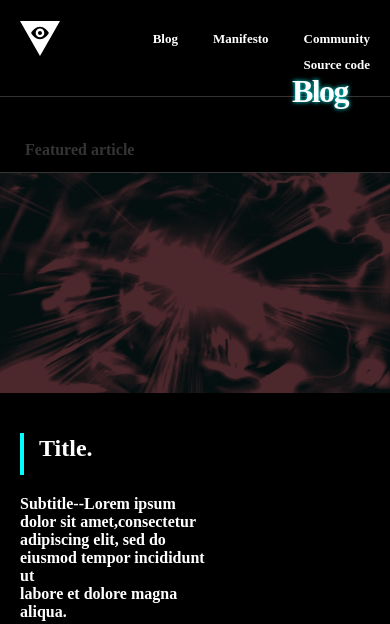
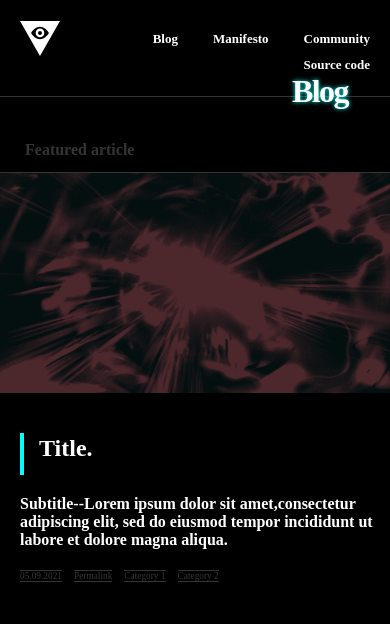
Before and after one commit to vindar42/blog-project, a Jekyll site: the page built from index.html, in a window 390 px wide. Shown: the top 624 px of the page. Built offline with Jekyll 4.4.1, drawn with Linux system fonts in a browser that asks for light colours; grey boxes are pictures that could not be loaded.

Commit message:
Update main.css

```diff
--- a/css/main.css
+++ b/css/main.css
@@ -74,16 +74,6 @@
   border-bottom: 1px solid #343434;
 }
 
-.category{
-  width: 39%;
-  height: 1000px;
-  float: right;
-  margin-top: 0;
-  color: white;
-  padding-left: 20px;
-}
-
-
 .img-node{
   float: left;
   width: 50%;
@@ -132,10 +122,19 @@
   height-line: 1em;
 }
 
+.category{
+  width: 39%;
+  height: 1000px;
+  float: right;
+  margin-top: 0;
+  color: white;
+  padding-left: 20px;
+}
+
 .containers{
   width: 60%;
   border-right: 1px solid #343434;
-  height: 1200px;
+  height: 1500px;
 }
 
 .latest-articles{
@@ -267,10 +266,7 @@
    padding-bottom: 30px;
    float: left;
    padding-left: 20px;
-   }
-
-   .title p{
-     Subtitle--Lorem ipsum dolor sit amet,<br> consectetur adipiscing elit, sed do eiusmod<br> tempor incididunt ut labore et dolore magna<br> aliqua.
+   width: 100%;
    }
 
  .content{
```
